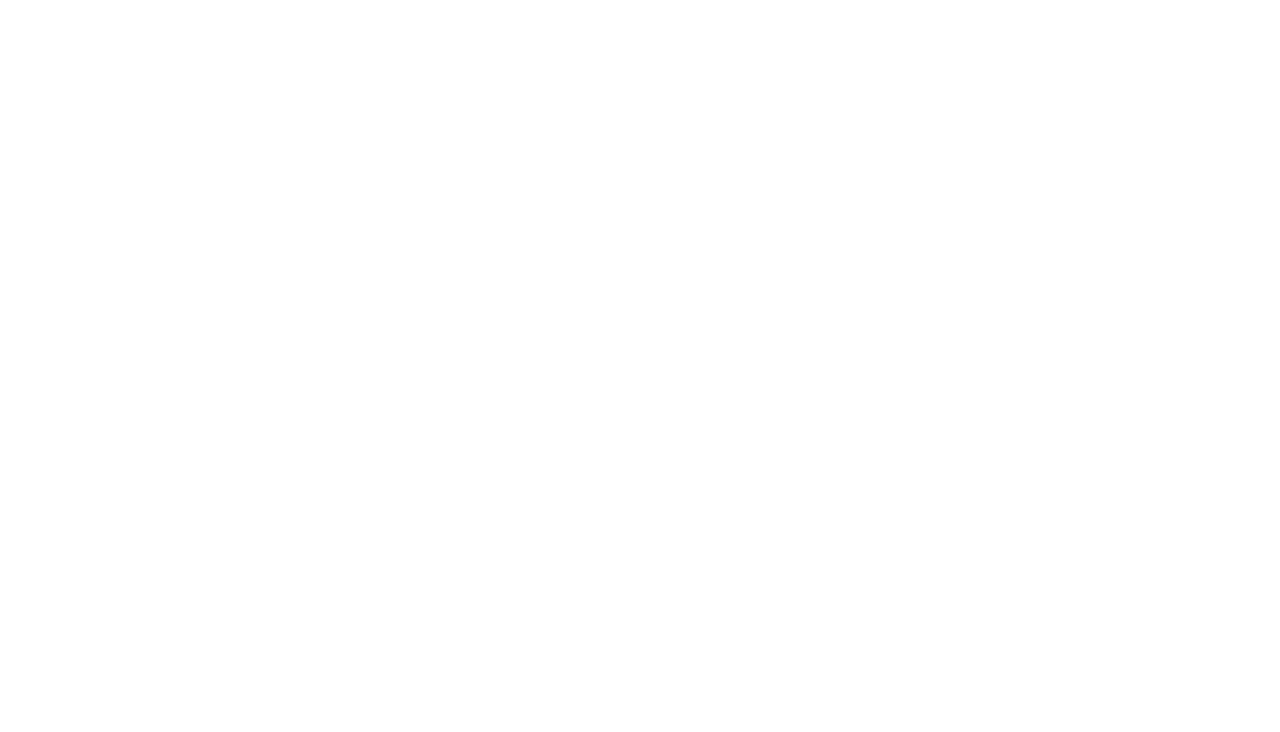
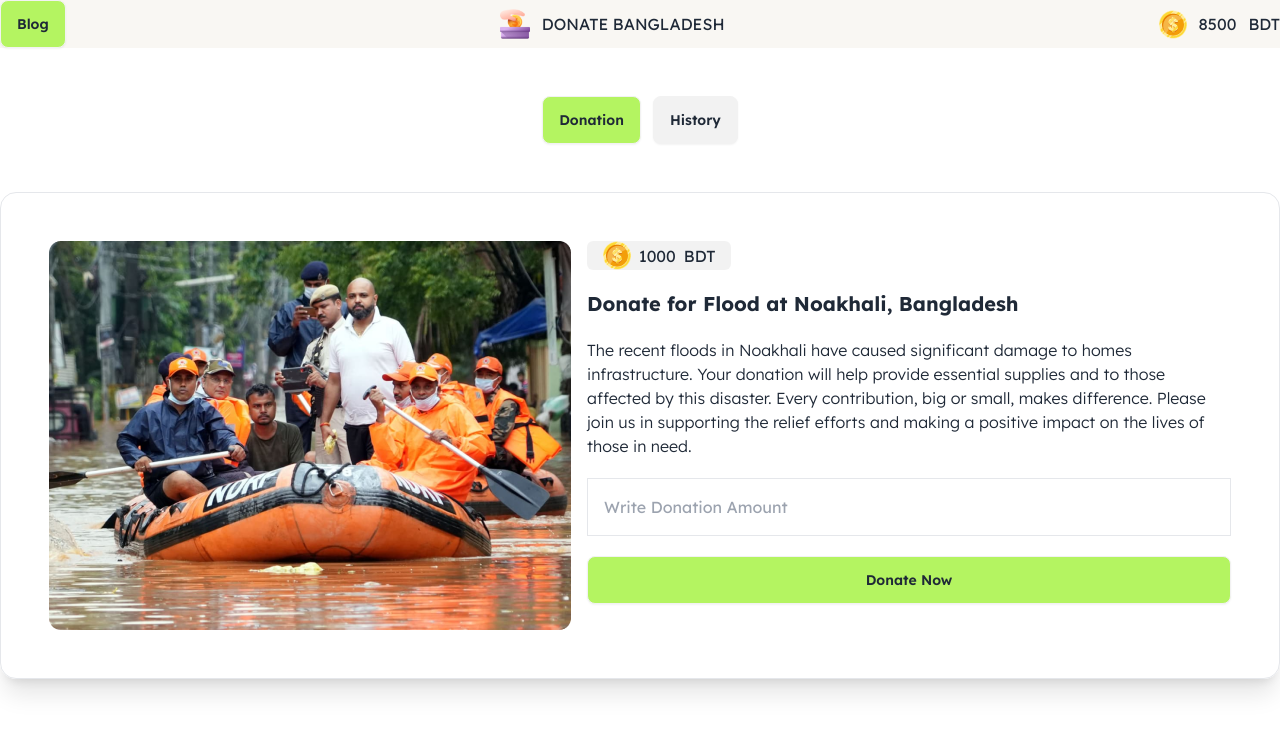
Before and after one commit to paulankitapaul/Assignment-5, a plain HTML site: page index.html in a window 1280 px wide. Drawn offline with nearby package versions, Linux system fonts and the light colour scheme.

Commit message:
added nav and one card

```diff
--- a/index.html
+++ b/index.html
@@ -1,14 +1,90 @@
 <!DOCTYPE html>
 <html lang="en">
+
 <head>
     <meta charset="UTF-8">
     <meta name="viewport" content="width=device-width, initial-scale=1.0">
     <title>Donation-Bangladesh</title>
     <link href="https://cdn.jsdelivr.net/npm/daisyui@4.12.10/dist/full.min.css" rel="stylesheet" type="text/css" />
-<script src="https://cdn.tailwindcss.com"></script>
+    <script src="https://cdn.tailwindcss.com"></script>
+
+    <link rel="preconnect" href="https://fonts.googleapis.com">
+    <link rel="preconnect" href="https://fonts.gstatic.com" crossorigin>
+    <link href="https://fonts.googleapis.com/css2?family=Lexend:wght@100..900&display=swap" rel="stylesheet">
+
+    <style>
+        .lexend {
+            font-family: "Lexend", sans-serif;
+        }
+    </style>
 
 </head>
-<body>
 
+<bod class="lexend">
+    <header class="space-y-12">
+        <div class="bg-[#F9F7F3]">
+            <div class="max-w-screen-2xl mx-auto">
+                <nav class="flex justify-between ">
+                    <button class="btn bg-[#B4F461]">Blog</button>
+                    <div class="flex items-center space-x-3">
+                        <img width=30px src="assets/logo.png" />
+                        <p>DONATE BANGLADESH</p>
+                    </div>
+                    <div class="flex space-x-3 items-center">
+                        <img src="assets/coin.png" alt="coin-logo">
+                        <p id="current-amount">8500</p>
+                        <p>BDT</p>
+                    </div>
+                </nav>
+            </div>
+        </div>
+
+        <!-- Dontion and history buttons -->
+        <section class="flex justify-center space-x-3">
+            <button id="btn-donation" class="btn bg-[#B4F461]">Donation</button>
+            <button id="btn-history" class="btn">History</button>
+        </section>
+    </header>
+
+    <main>
+
+        <section class="max-w-screen-2xl mx-auto my-12">
+
+            <!-- donation cards -->
+             <div id="donation-section" class="space-y-4">
+
+                <!-- first card -->
+                <div class="p-12 rounded-2xl border shadow-xl">
+                    <div class="flex ">
+                        <img src="assets/noakhali.png" alt="">
+                        <div class="ml-4 space-y-5">
+                            <div class="flex space-x-2 justify-center items-center bg-[#1111110D] w-36 rounded-md">
+                                <img src="assets/coin.png" alt="coin-logo">
+                                <p id="noakhali-amount">1000</p>
+                                <p>BDT</p>
+                            </div>
+                            <h2 class="font-bold text-xl">Donate for Flood at Noakhali, Bangladesh</h2>
+                            <p class="font-light">  The recent floods in Noakhali have caused significant damage to homes  infrastructure. Your donation will help provide essential supplies and  to those affected by this disaster. Every contribution, big or small, makes  difference. Please join us in supporting the relief efforts and making a positive impact on the lives of those in need.
+                            </p>
+                            <input id="input-noakhali" class="border w-full p-4" type="text" placeholder="Write Donation Amount">
+                            <div>
+                                <button id="btn-noakhali" class="btn bg-[#B4F461] w-full">Donate Now</button>
+                            </div>
+                        </div>
+                    </div>
+                </div>
+             </div>
+
+             <!-- transaction history -->
+             <div id="history-section" class="hidden">
+                <h1 class="text-6xl">History</h1>
+            </div>
+        </section>
+    </main>
+
+
+    <script src="js/features.js"></script>
+    <script src="js/utilities.js"></script>
 </body>
+
 </html>
--- a/js/features.js
+++ b/js/features.js
@@ -0,0 +1,9 @@
+document.getElementById('btn-donation').addEventListener('click', function () {
+    showSection('donation-section');
+    showActive('btn-donation');
+});
+
+document.getElementById('btn-history').addEventListener('click', function () {
+    showSection('history-section');
+    showActive('btn-history');
+});
--- a/js/utilities.js
+++ b/js/utilities.js
@@ -0,0 +1,7 @@
+// change button color onClick
+function showActive(id) {
+    document.getElementById('btn-donation').classList.remove('bg-[#B4F461]')
+    document.getElementById('btn-history').classList.remove('bg-[#B4F461]')
+
+    document.getElementById(id).classList.add('bg-[#B4F461]')
+};
```
Also changed, not shown: js/tailwind.config.js (added), js/tailwind.confiq.js (deleted).
